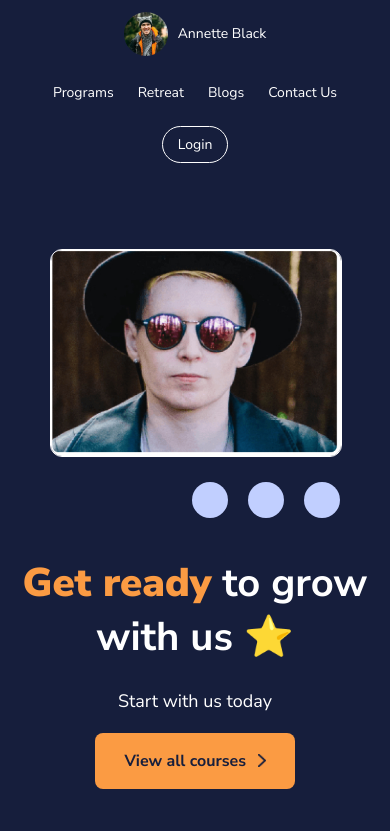
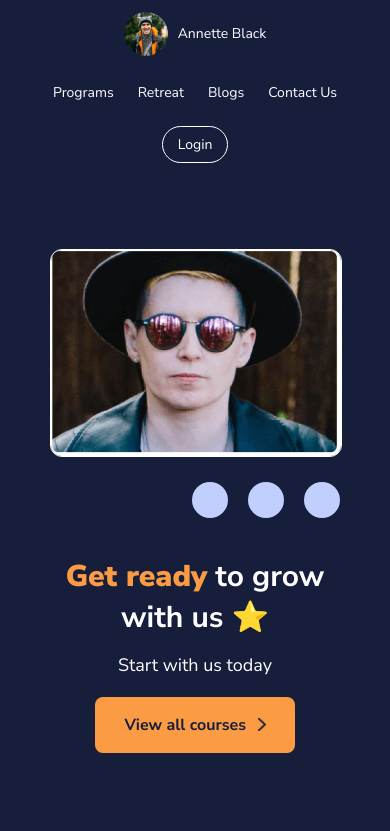
Before and after one commit to jigyasudhingra/qoohoo-task, a React (Create React App) app: page / in a window 390 px wide. Shown: the top 831 px of the page. Built offline with nearby package versions, Linux system fonts and the light colour scheme.

Commit message:
Mobile Responsiveness finished

```diff
--- a/src/components/HeroContent/HeroContent.css
+++ b/src/components/HeroContent/HeroContent.css
@@ -54,7 +54,7 @@
   align-self: center;
   text-align: left;
   margin-left: 60px;
-  width: 400px;
+  /* width: 400px; */
 }
 
 .main-content {
@@ -116,4 +116,9 @@
   .hero-content {
     padding: 60px 50px;
   }
+
+  .main-heading {
+    font-weight: 700;
+    font-size: 30px;
+  }
 }
--- a/src/components/HeroContent/HeroContent.js
+++ b/src/components/HeroContent/HeroContent.js
@@ -37,7 +37,8 @@ const MainContentImgSection = () => (
 const MainContentHeadingSection = () => (
   <div className="hero-main-content-right">
     <p className="main-heading">
-      <span className="highlighted-heading">Get ready</span> to grow with us ⭐️
+      <span className="highlighted-heading">Get ready</span> to grow <br /> with
+      us ⭐️
     </p>
     <p
       style={{
```
